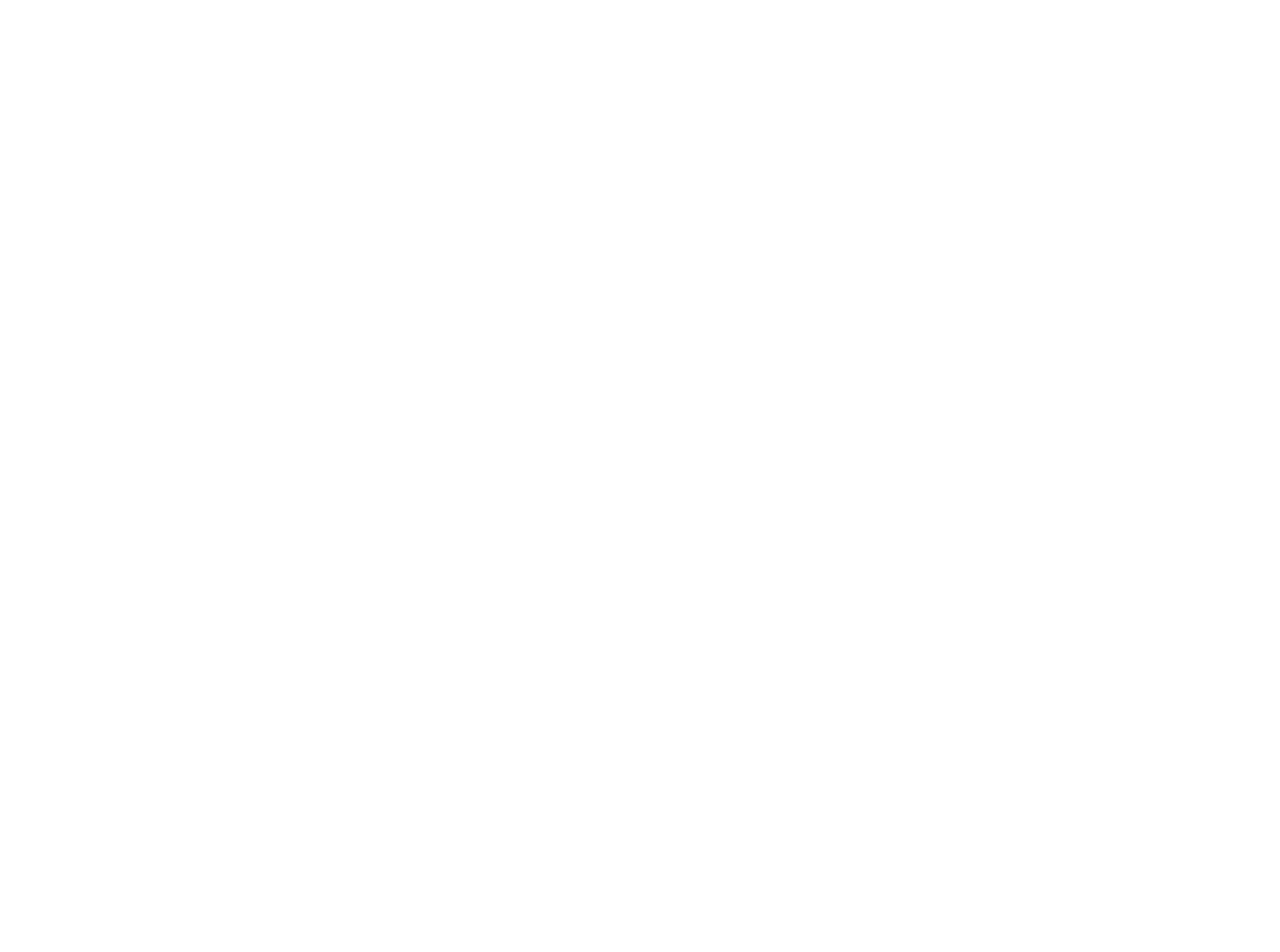
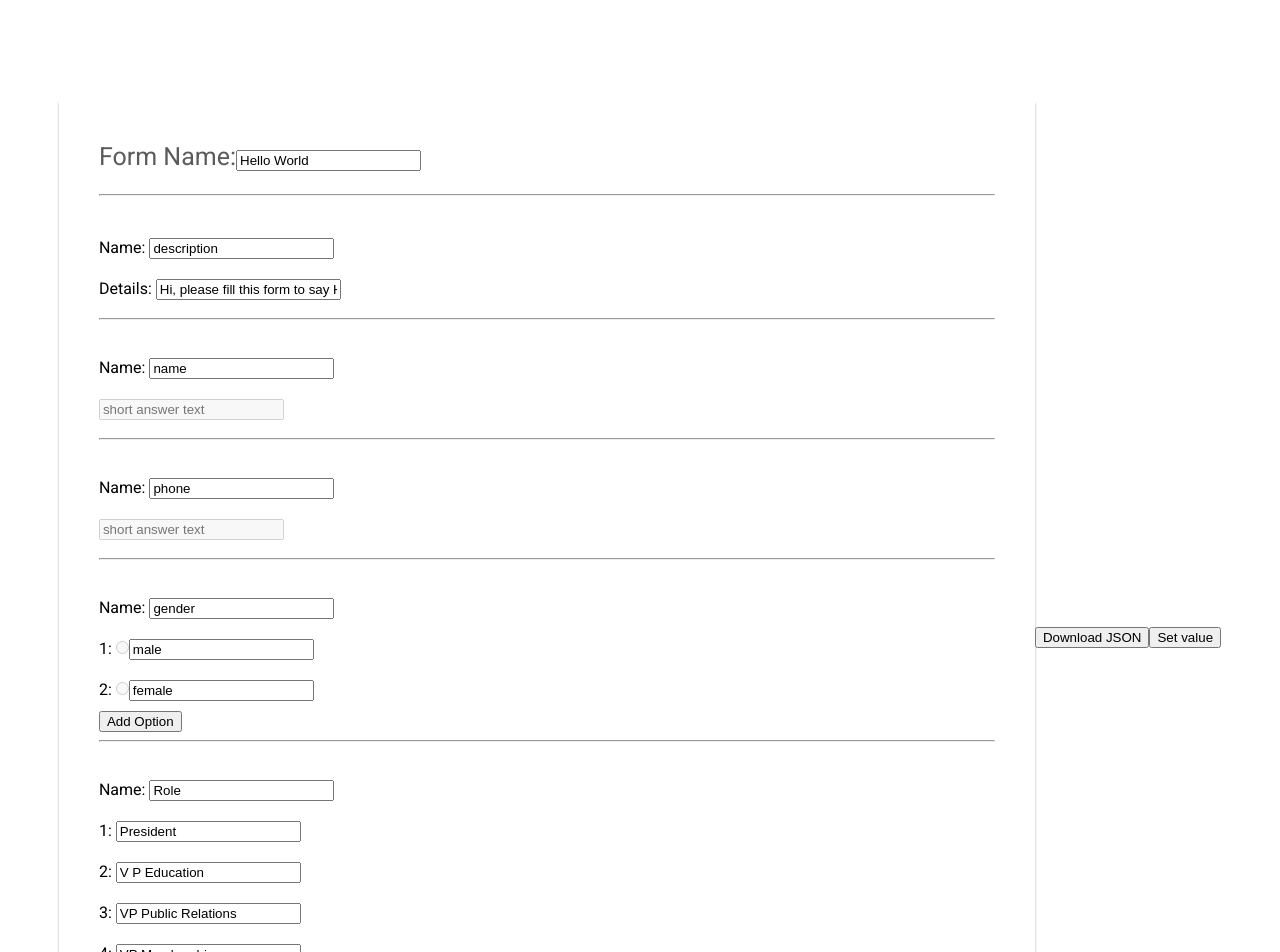
Before and after one commit to aryashashank/formBuilderAngular, an Angular app: page /create in a window 1280 px wide. Shown: the top 952 px of the page. Before the commit the page ends 800 px from the top, so only its background shows below. Built offline with nearby package versions, Linux system fonts and the light colour scheme.

Commit message:
added behavior subject and service  for data transfer

```diff
--- a/src/app/create-form/create-form.component.css
+++ b/src/app/create-form/create-form.component.css
@@ -4,7 +4,7 @@
     align-items: center;
     width:100%;
     min-height: 100vh;
-    padding: 100px 0;
+    padding: 100px 0px;
 }
 
 .form-container {
--- a/src/app/create-form/create-form.component.html
+++ b/src/app/create-form/create-form.component.html
@@ -2,7 +2,7 @@
     <div class="form-container">
 
         <div class="form-title">
-            <b>Form Name:</b> <input type="text" name="formTitle" [(ngModel)]="formJson.title" id="formTitle">
+            <b>Form Name:</b> <input type="text" name="formTitle" [(ngModel)]="formJson.formName" id="formTitle">
             <hr>
         </div>
         <div class="form" *ngFor="let item of formJson.formComponents">
@@ -27,7 +27,7 @@
             </div>
             <div class="dropdown-container" *ngIf="item.inputType == 'dropdown'">
                 <div class="dropdown" *ngFor="let option of item.options;let i = index;">
-                    {{i+1}}: <input type="text" name="{{item.title}}" [(ngModel)]="option">
+                    {{i+1}}: <input type="text" name="{{item.title}}" [(ngModel)]="option.value">
                 </div>
                 <button (click)=addOption(item)>Add Option</button>
                 <hr>
@@ -43,5 +43,6 @@
         </div>
     </div>
     <button (click)="downloadJson()"> Download JSON</button>
+    <button (click)="newMessage()">Set value</button>
 </div>
 <a id="downloadAnchorElem" style="display:none"></a>
--- a/src/app/create-form/create-form.component.ts
+++ b/src/app/create-form/create-form.component.ts
@@ -1,6 +1,7 @@
 import { Component, OnInit } from '@angular/core';
 import { NgModel } from '@angular/forms';
-
+import { ShareFormService } from '../services/share-form.service';
+import { Router } from '@angular/router';
 @Component({
   selector: 'app-create-form',
   templateUrl: './create-form.component.html',
@@ -8,23 +9,24 @@
 })
 export class CreateFormComponent implements OnInit {
 
-  constructor() { }
 
+  constructor(private shareForm: ShareFormService, private router: Router) { }
+  formJson:any;
   ngOnInit() {
+    this.shareForm.formStateObservable.subscribe(
+      message => {
+        this.formJson = message;
+        console.log(this.formJson);
+
+      });
   }
 
-  private formJson = {
-    title: '',
-    formComponents: [
-      {
-        id: 4,
-        title: 'gender',
-        inputType: 'radio',
-        options: [{ value: 'male' },
-        { value: 'female' }]
-      }
-    ]
-  };
+  newMessage() {
+    this.shareForm.updateForm({
+      ...this.formJson
+    });
+    this.router.navigate(['/view']);
+  }
 
   addComponent(type) {
     let component: any = {
@@ -32,7 +34,7 @@
       inputType: type
     }
     if (type == 'radio' || type == 'dropdown') {
-      component.options = [''];
+      component.options = [{value: ''}];
     }
     if (type == 'static') {
       component.value = '';
@@ -46,7 +48,6 @@
   }
 
   downloadJson() {
-    debugger;
     var dataStr = "data:text/json;charset=utf-8," + encodeURIComponent(JSON.stringify(this.formJson));
     var dlAnchorElem = document.getElementById('downloadAnchorElem');
     dlAnchorElem.setAttribute("href", dataStr);
--- /dev/null
+++ b/src/app/services/share-form.service.ts
@@ -0,0 +1,56 @@
+import { Injectable } from '@angular/core';
+
+import { BehaviorSubject } from 'rxjs';
+
+@Injectable({
+  providedIn: 'root'
+})
+export class ShareFormService {
+
+  private formBehavior = new BehaviorSubject({
+    formName:'Hello World',
+    formComponents: [
+      {
+        id:1,
+        title: 'description',
+        inputType: 'static',
+        value: "Hi, please fill this form to say Hi to the world with a smile!"
+      },
+      {
+        id:2,
+        title: 'name',
+        inputType: 'text',
+        placeHolder: 'your answer',
+        required: false
+      },
+      {
+        id:3,
+        title: 'phone',
+        inputType: 'text',
+        placeHolder: 'your answer',
+        required: false
+      },
+      {
+        id:4,
+        title: 'gender',
+        inputType: 'radio',
+        options:[{value:'male'},
+      {value:'female'}]
+      },
+      {
+        id:5,
+        title: 'Role',
+        inputType: 'dropdown',
+        options:[{value:'President'}, {value:'V P Education'}, {value:'VP Public Relations'}, {value:'VP Membership'}, {value:'Secretary'}, {value:'Treasurer'}]
+      }
+
+    ]
+  });
+  formStateObservable = this.formBehavior.asObservable();
+
+
+  updateForm(form: any) {
+    this.formBehavior.next(form);
+  }
+  constructor() { }
+}
--- a/src/app/view-form/view-form.component.css
+++ b/src/app/view-form/view-form.component.css
@@ -26,3 +26,8 @@
     color:#5b5b5b;
     font-weight: normal;
 }
+
+input[type=text] {
+    border:none;
+    border-bottom: 1px solid gray;
+}
--- a/src/app/view-form/view-form.component.ts
+++ b/src/app/view-form/view-form.component.ts
@@ -1,4 +1,5 @@
 import { Component, OnInit } from '@angular/core';
+import { ShareFormService } from '../services/share-form.service';
 
 @Component({
   selector: 'app-view-form',
@@ -7,49 +8,16 @@
 })
 export class ViewFormComponent implements OnInit {
 
-  constructor() { }
+  constructor(private shareForm:ShareFormService) { }
+  public formJson:object;
+  ngOnInit() {
 
-  ngOnInit() {
+    this.shareForm.formStateObservable.subscribe(
+      message => {
+        this.formJson = message;
+        console.log(this.formJson);
+
+      });
+
   }
-
-  public formJson = {
-    formName:'Hello World',
-    formComponents: [
-      {
-        id:1,
-        title: 'description',
-        inputType: 'static',
-        value: "Hi, please fill this form to say Hi to the world with a smile!"
-      },
-      {
-        id:2,
-        title: 'name',
-        inputType: 'text',
-        placeHolder: 'your answer',
-        required: false
-      },
-      {
-        id:3,
-        title: 'phone',
-        inputType: 'text',
-        placeHolder: 'your answer',
-        required: false
-      },
-      {
-        id:4,
-        title: 'gender',
-        inputType: 'radio',
-        options:[{value:'male'},
-      {value:'female'}]
-      },
-      {
-        id:5,
-        title: 'Role',
-        inputType: 'dropdown',
-        options:[{value:'President'}, {value:'V P Education'}, {value:'VP Public Relations'}, {value:'VP Membership'}, {value:'Secretary'}, {value:'Treasurer'}]
-      }
-
-    ]
-  }
-
 }
```
Also changed, not shown: 1 other file (tests, documents, lock files or other folders).
